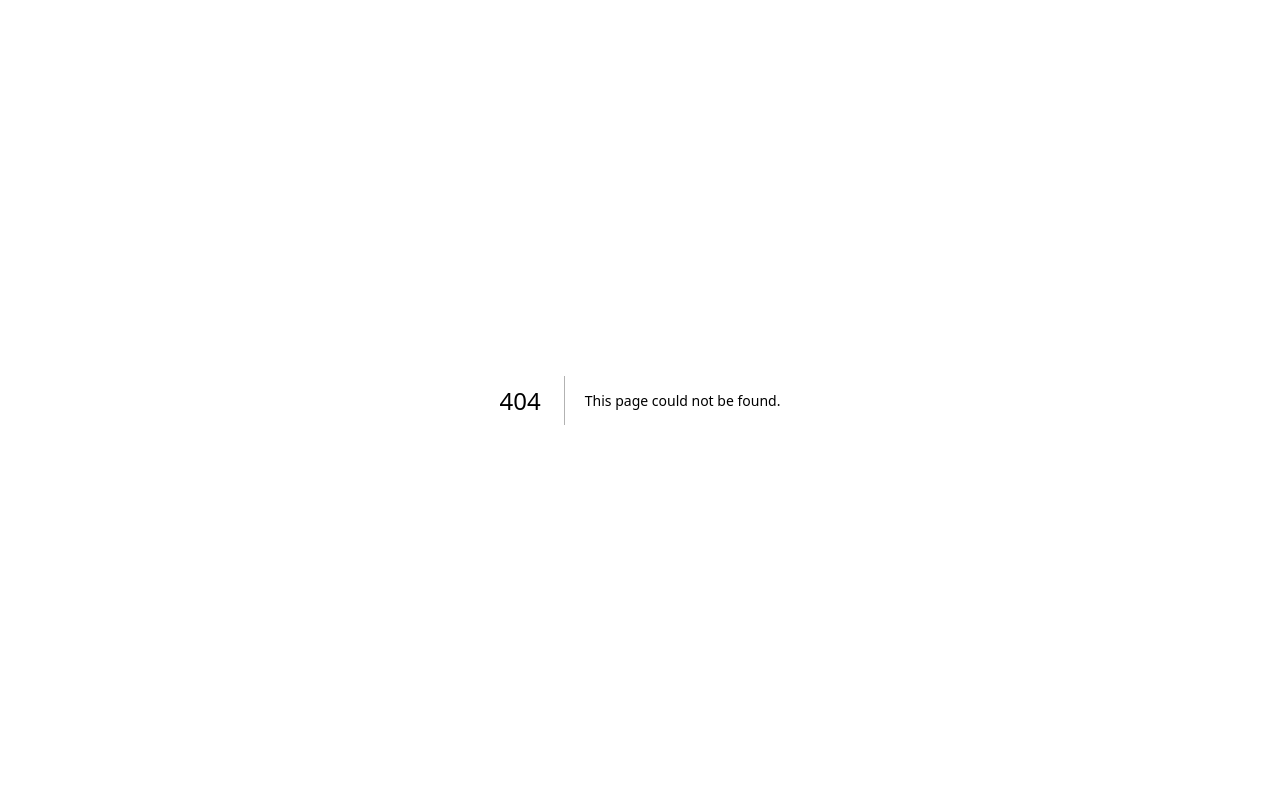
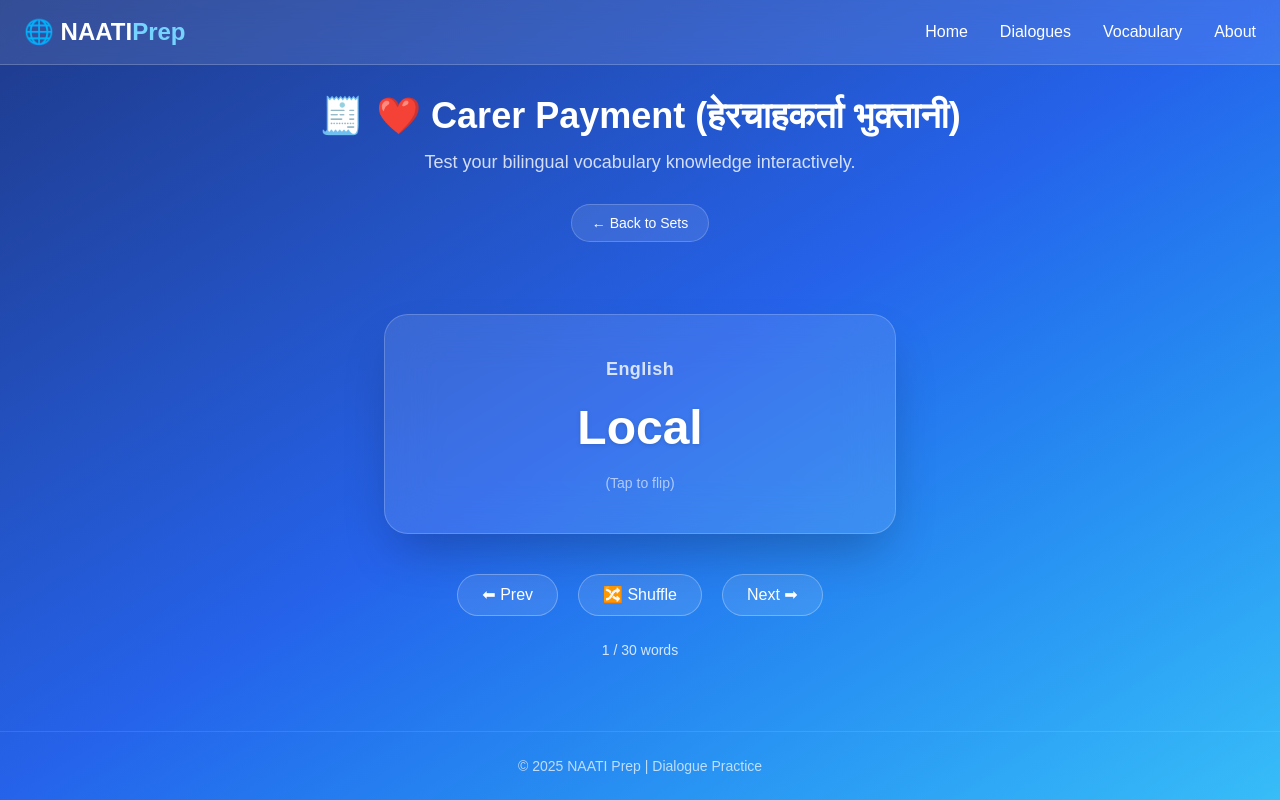
Before and after one commit to BhusanBhusal/CCL-Practice-WebApp, a Next.js app: page /vocab/practice in a window 1280 px wide. Before the commit this address had no page. Built offline with nearby package versions, Linux system fonts and the light colour scheme.

Commit message:
vocab folder added

```diff
--- /dev/null
+++ b/src/app/vocab/practice/VocabPractice.tsx
@@ -0,0 +1,126 @@
+"use client";
+
+import { useState } from "react";
+import { useSearchParams } from "next/navigation";
+import Navbar from "@/components/Navbar";
+import { vocabData } from "@/data/vocabData";
+import { motion, AnimatePresence } from "framer-motion";
+import Link from "next/link";
+
+export default function VocabPractice() {
+  const searchParams = useSearchParams();
+  const setKey = searchParams.get("set") || "carerPayment";
+  const vocabSet = vocabData[setKey as keyof typeof vocabData];
+
+  const [index, setIndex] = useState(0);
+  const [showNepali, setShowNepali] = useState(false);
+
+  if (!vocabSet) {
+    return (
+      <main className="min-h-screen flex items-center justify-center bg-linear-to-br from-indigo-600 via-sky-500 to-cyan-400 text-white">
+        <h2 className="text-2xl">Topic not found.</h2>
+      </main>
+    );
+  }
+
+  const words = vocabSet.words;
+  const word = words[index];
+
+  const handleNext = () => {
+    setShowNepali(false);
+    setIndex((prev) => (prev + 1) % words.length);
+  };
+
+  const handlePrev = () => {
+    setShowNepali(false);
+    setIndex((prev) => (prev - 1 + words.length) % words.length);
+  };
+
+  const handleShuffle = () => {
+    setShowNepali(false);
+    setIndex(Math.floor(Math.random() * words.length));
+  };
+
+  return (
+    <main className="min-h-screen flex flex-col bg-linear-to-br from-[#1e3a8a] via-[#2563eb] to-[#38bdf8] text-white">
+  <Navbar />
+
+  {/* Header */}
+  <header className="pt-24 text-center space-y-3">
+        <h1 className="text-3xl md:text-4xl font-bold flex items-center justify-center gap-3">
+          <span className="text-4xl">🧾</span>
+          {vocabSet.title}
+        </h1>
+        <p className="text-white/80 text-lg">
+          Test your bilingual vocabulary knowledge interactively.
+        </p>
+
+        {/* Back Button */}
+        <Link
+          href="/vocab"
+          className="inline-block mt-4 px-5 py-2 bg-white/10 border border-white/20 rounded-full hover:bg-white/20 transition text-sm"
+        >
+          ← Back to Sets
+        </Link>
+      </header>
+
+  {/* Flashcard Container */}
+  <section className="flex-1 flex flex-col items-center justify-center">
+    <div className="relative w-full max-w-lg">
+      <AnimatePresence mode="wait">
+        <motion.div
+          key={index + (showNepali ? "-flip" : "")}
+          initial={{ opacity: 0, rotateY: 180 }}
+          animate={{ opacity: 1, rotateY: 0 }}
+          exit={{ opacity: 0, rotateY: -180 }}
+          transition={{ duration: 0.09 }}
+          onClick={() => setShowNepali(!showNepali)}
+          className="cursor-pointer text-center p-10 rounded-3xl bg-white/10 backdrop-blur-xl shadow-2xl border border-white/20 hover:bg-white/20 transition-all"
+        >
+          <h3 className="text-lg font-semibold mb-3 tracking-wide text-white/80">
+            {showNepali ? "नेपाली" : "English"}
+          </h3>
+          <p className="text-4xl md:text-5xl font-bold text-white drop-shadow-sm leading-snug">
+            {showNepali ? word.nepali : word.english}
+          </p>
+          <p className="text-sm text-white/60 mt-3">(Tap to flip)</p>
+        </motion.div>
+      </AnimatePresence>
+    </div>
+
+    {/* Controls */}
+    <div className="mt-10 flex gap-5 flex-wrap justify-center">
+      <button
+        onClick={handlePrev}
+        className="px-6 py-2 rounded-full border border-white/30 bg-white/10 hover:bg-white/20 transition"
+      >
+        ⬅ Prev
+      </button>
+      <button
+        onClick={handleShuffle}
+        className="px-6 py-2 rounded-full border border-white/30 bg-white/10 hover:bg-white/20 transition"
+      >
+        🔀 Shuffle
+      </button>
+      <button
+        onClick={handleNext}
+        className="px-6 py-2 rounded-full border border-white/30 bg-white/10 hover:bg-white/20 transition"
+      >
+        Next ➡
+      </button>
+    </div>
+
+    {/* Progress */}
+    <div className="mt-6 text-sm text-white/80">
+      {index + 1} / {words.length} words
+    </div>
+  </section>
+
+  {/* Footer */}
+  <footer className="py-6 text-center text-sm text-white/70 border-t border-white/10">
+     © {new Date().getFullYear()} NAATI Prep | Dialogue Practice
+  </footer>
+</main>
+
+  );
+}
--- /dev/null
+++ b/src/app/vocab/practice/page.tsx
@@ -0,0 +1,23 @@
+
+export const runtime = "nodejs";
+export const dynamic = "force-dynamic";
+export const fetchCache = "force-no-store";
+export const revalidate = 0;
+export const dynamicParams = true;
+
+import { Suspense } from "react";
+import VocabPractice from "./VocabPractice";
+
+export default function Page() {
+  return (
+    <Suspense
+      fallback={
+        <div className="text-white p-10 text-center">
+          Loading vocabulary...
+        </div>
+      }
+    >
+      <VocabPractice />
+    </Suspense>
+  );
+}
```
